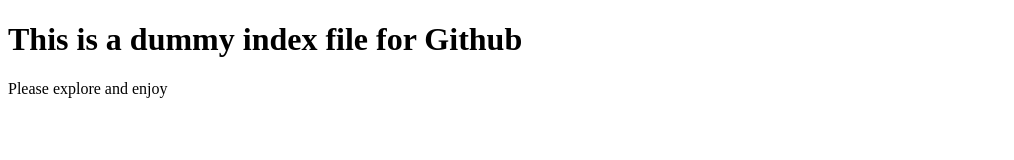
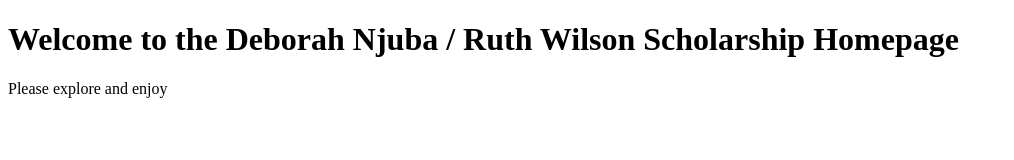
Before and after one commit to Wasambe/njuba, a plain HTML site: page index.html in a window 1280 px wide. Shown: the whole page, without its empty margins (0-1014 px from the left). Drawn offline with Linux system fonts and the light colour scheme.

Commit message:
Update index.html

```diff
--- a/index.html
+++ b/index.html
@@ -16,7 +16,7 @@
 <body>
 
 <!--Comment HTML-->
-<h1>This is a dummy index file for Github</h1>
+<h1>Welcome to the Deborah Njuba / Ruth Wilson Scholarship Homepage</h1>
 <p>Please explore and enjoy</p>
 
 
```
